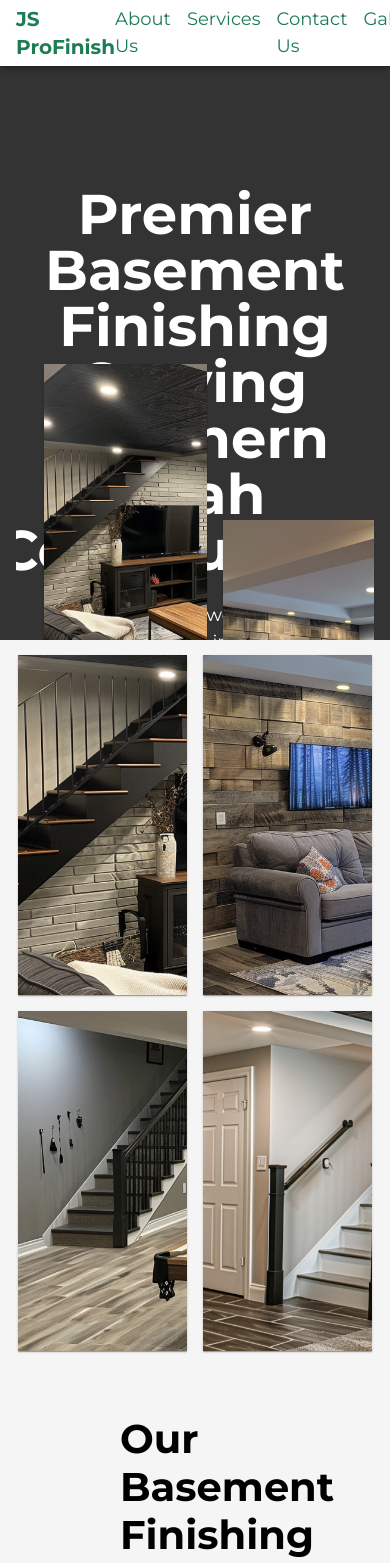
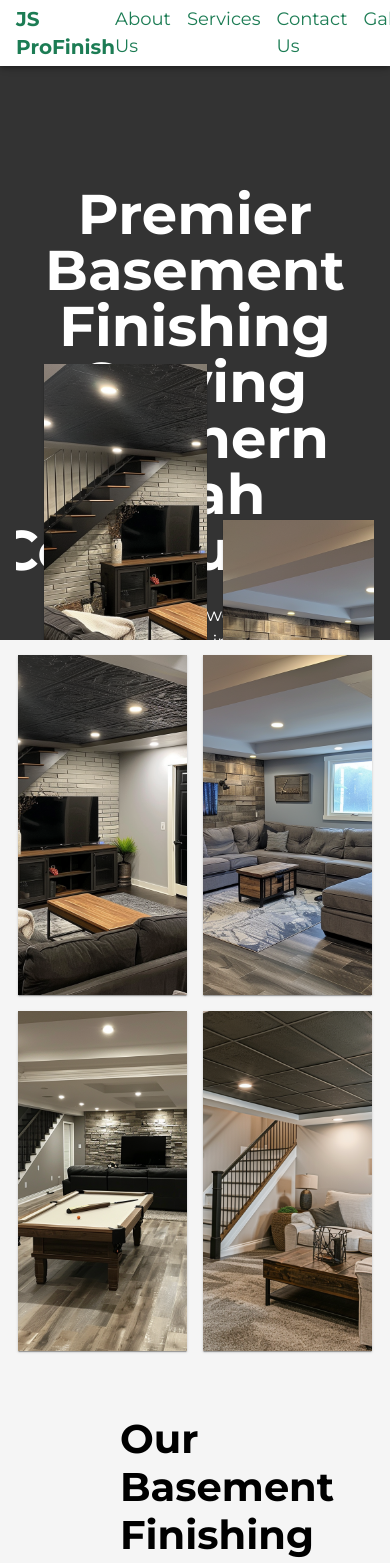
Before and after one commit to AlexCabreraD/JSProfinish, a Next.js app: page / in a window 390 px wide. Shown: the top 1563 px of the page. Built offline with nearby package versions, Linux system fonts and the light colour scheme.

Commit message:
responsive images

```diff
--- a/src/app/components/home/benefits.tsx
+++ b/src/app/components/home/benefits.tsx
@@ -22,7 +22,13 @@
                 <Grid item xs={12} md={6}>
                     <TextArea />
                 </Grid>
-                <Grid item xs={12} md={6} sx={{ overflow: "hidden" }}>
+                <Grid
+                    item
+                    xs={12}
+                    md={6}
+                    sx={{ overflow: "hidden" }}
+                    className={"responsive-image-container"}
+                >
                     <Image
                         src={img8}
                         alt={"test"}
--- a/src/app/components/home/feature.tsx
+++ b/src/app/components/home/feature.tsx
@@ -24,6 +24,7 @@
                     xs={12}
                     md={6}
                     sx={{ overflow: "hidden", order: { xs: 2, md: 1 } }}
+                    className={"responsive-image-container"}
                 >
                     <Image
                         src={img7}
--- a/src/app/components/home/home.css
+++ b/src/app/components/home/home.css
@@ -22,6 +22,12 @@
         .image-masonry {
             display: none;
         }
+    }
+    .responsive-image-container {
+        overflow: hidden;
+        display: flex;
+        justify-content: center;
+        align-items: center;
     }
     .feature-container, .benefits-container{
         height: fit-content;
--- a/src/app/components/home/mobileGallery.tsx
+++ b/src/app/components/home/mobileGallery.tsx
@@ -40,8 +40,9 @@
                         sx={{
                             boxShadow: 1,
                             position: "relative",
-                            overflow: "hidden", // Hide overflow to cut off images
+                            overflow: "hidden",
                         }}
+                        className={"responsive-image-container"}
                     >
                         <Image
                             src={image.src} // Access the src attribute of the StaticImageData type
```
